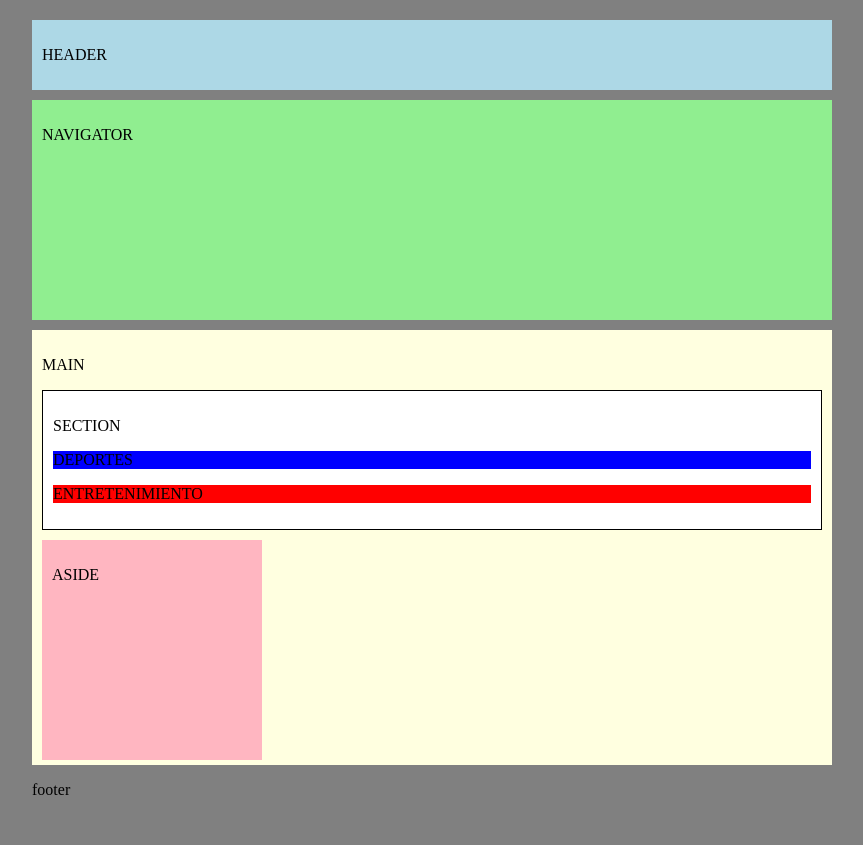
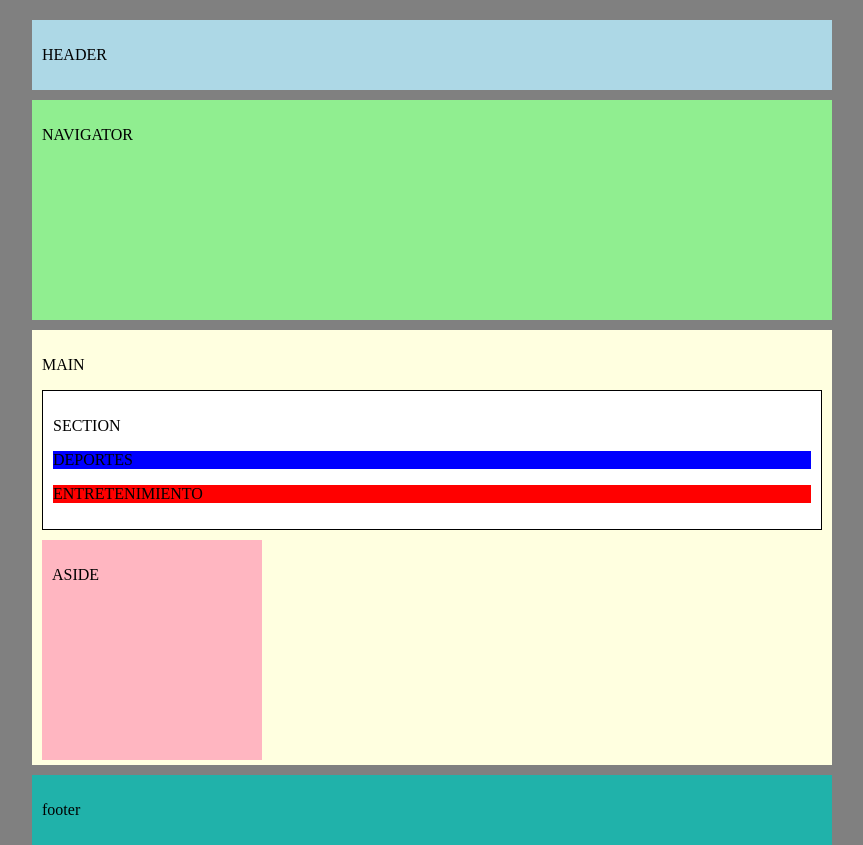
Before and after one commit to SEGUNDORAMSES/TAREA-CSS-5, a plain HTML site: page INDEX.HTML in a window 1280 px wide. Shown: the whole page, without its empty margins (208-1071 px from the left). Before the commit the page ends 800 px from the top, so only its background shows below. Drawn offline with Linux system fonts and the light colour scheme.

Commit message:
feat-tarea de CCS FINALIZADA

```diff
--- a/CSS/STYLES.CSS
+++ b/CSS/STYLES.CSS
@@ -56,3 +56,8 @@ html {
     margin-top: 10px;
     height: 200px;
 }
+
+.piedepagina{background-color: lightseagreen;
+height: 50px;
+padding: 10px;
+margin-top: 10px;}
```
